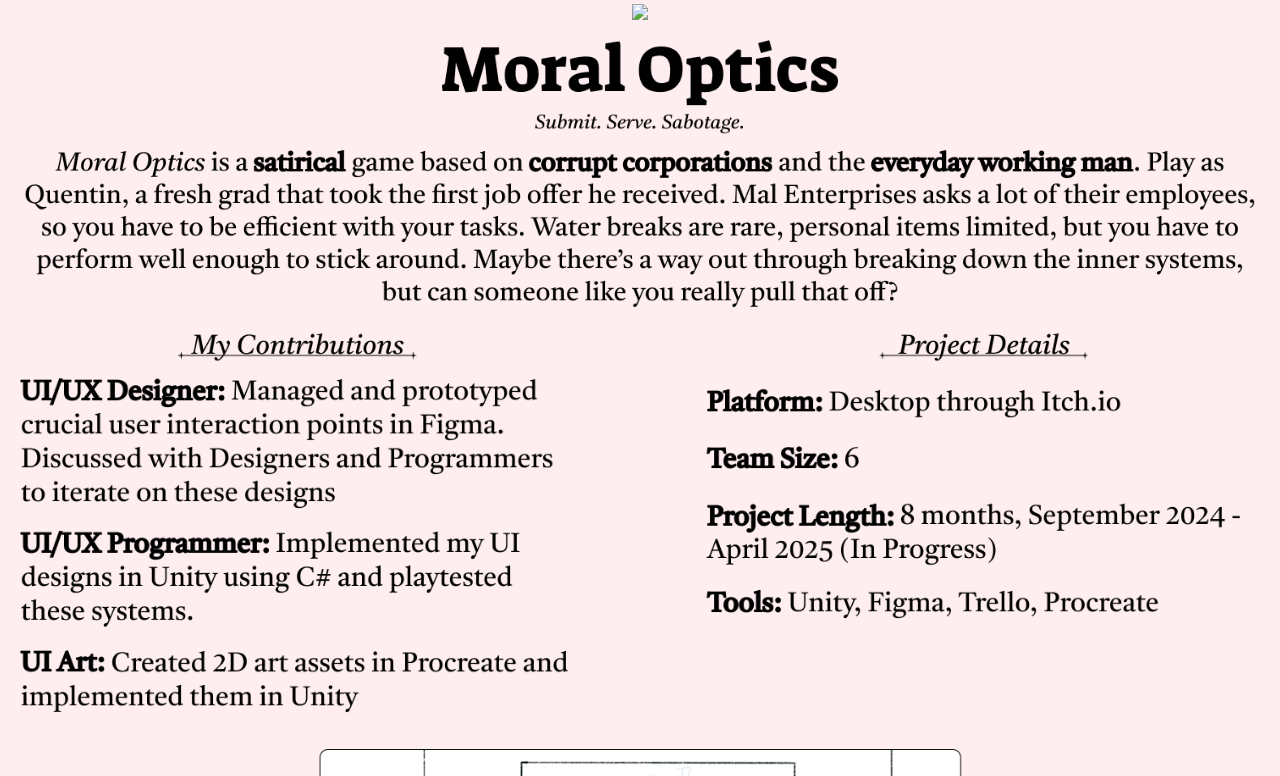
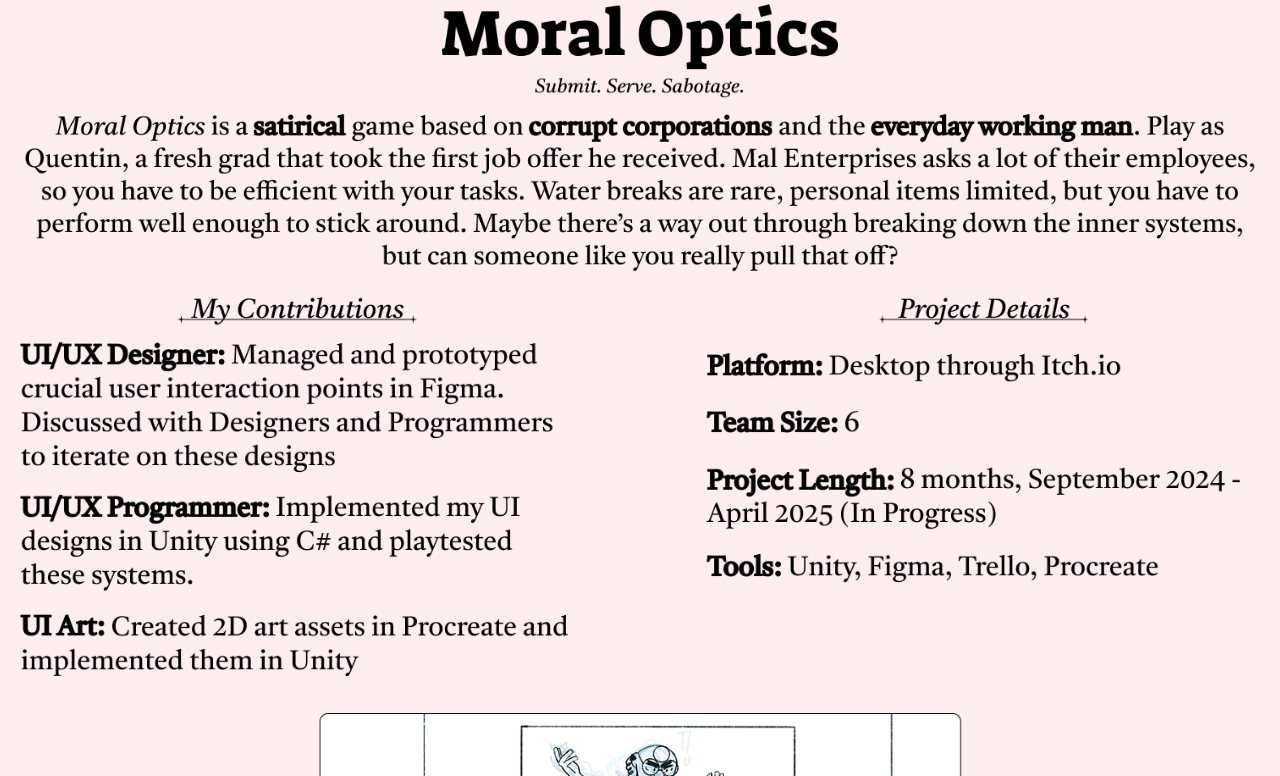
Before and after one commit to ConsistentlyNervous/ConsistentlyNervous.github.io, a plain HTML site: page Projects/MoralOptics/index.html in a window 1280 px wide. Shown: the part 324-1100 px from the top of the page. Drawn offline with Linux system fonts and the light colour scheme.

Commit message:
switched out some variables

```diff
--- a/Projects/MoralOptics/index.html
+++ b/Projects/MoralOptics/index.html
@@ -26,7 +26,6 @@
         </div>
         <div class = "mainContent">
             <div class = "main">
-                <img src="../../Resources/MoralOptics/">
                 <img src="../../Resources/MoralOptics/MOTopInfo.png">
                 <img src="../../Resources/MoralOptics/MODetails.png">
                 <img src="../../Resources/MoralOptics/MOWarningAndImage.png">
```
Also changed, not shown: 1 other file.
